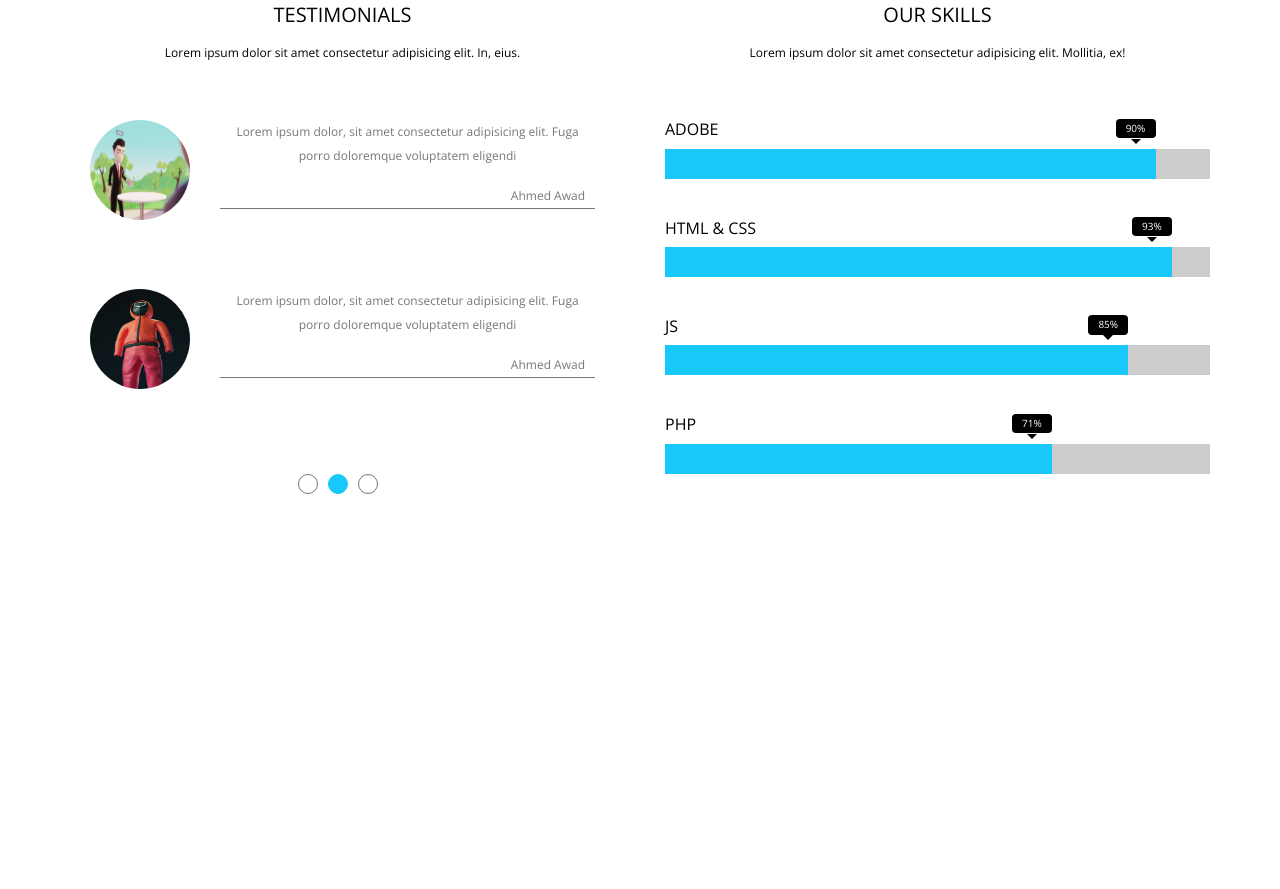
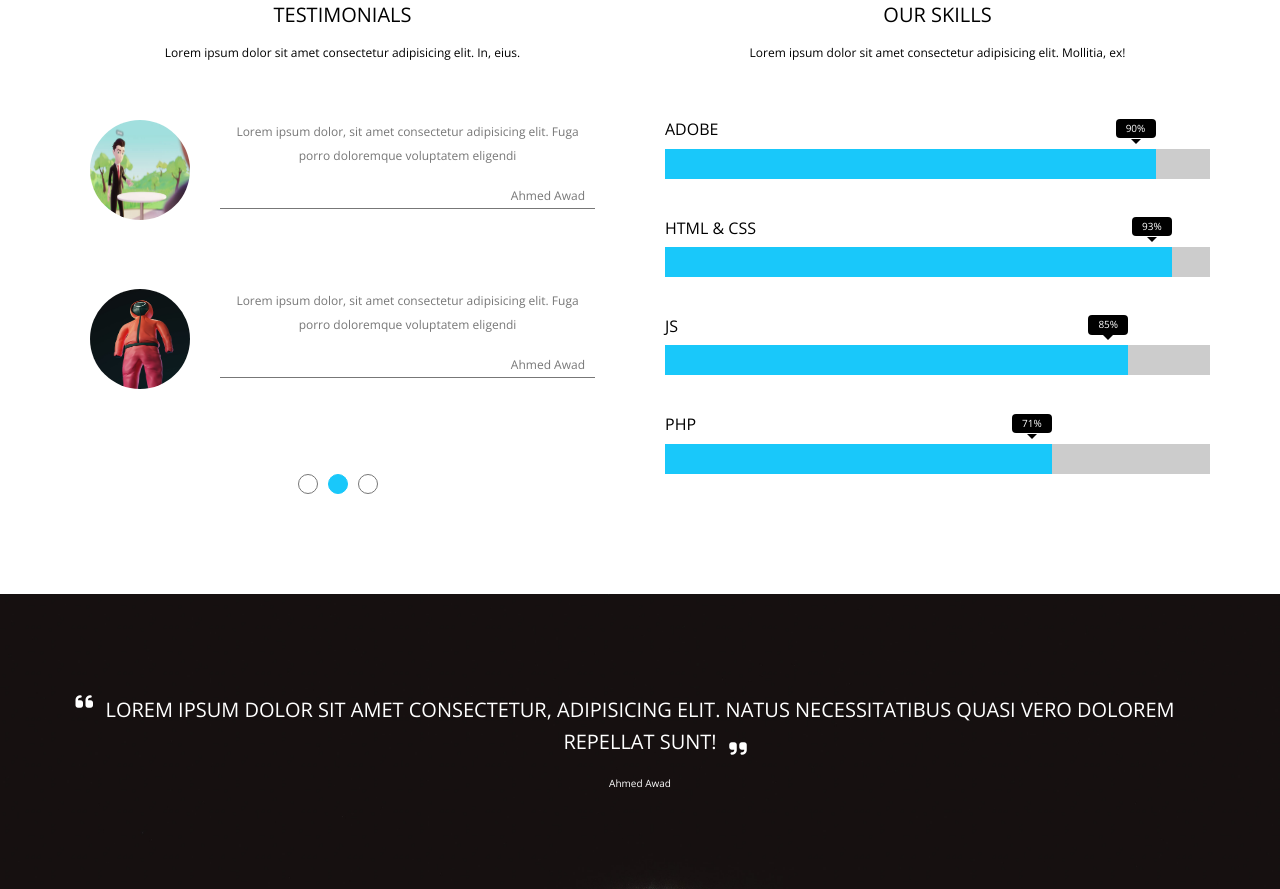
Before and after one commit to AhmedAwad97/Template-2, a plain HTML site: page index.html in a window 1280 px wide. Shown: the part 5283-6172 px from the top of the page. Before the commit the page ends 5877 px from the top, so only its background shows below. Drawn offline with nearby package versions, Linux system fonts and the light colour scheme.

Commit message:
Quote section

```diff
--- a/CSS/styles.css
+++ b/CSS/styles.css
@@ -865,3 +865,46 @@ header nav .form i {
   border-color: black transparent transparent;
 }
 /*End Testimonial*/
+
+/*Start Quote*/
+.quote {
+  background-image: url(../img/black\ background\ 2.jpg);
+  background-size: cover;
+  color: white;
+  padding-bottom: var(--section-padding);
+  padding-top: var(--section-padding);
+  text-align: center;
+}
+
+.quote q {
+  font-size: 2rem;
+  text-transform: uppercase;
+  line-height: 1.6;
+  position: relative;
+}
+
+.quote q::before,
+.quote q::after {
+  font-weight: 900;
+  font-family: "Font Awesome 5 Free";
+}
+
+.quote q::before {
+  content: \f10d;
+  position: absolute;
+  left: -3rem;
+  top: -1rem;
+}
+
+.quote q::after {
+  content: \f10e;
+  position: absolute;
+  right: -3rem;
+  bottom: -1rem;
+}
+
+.quote span {
+  display: block;
+  margin-top: 2rem;
+}
+/*End Quote*/
--- a/index.html
+++ b/index.html
@@ -370,5 +370,17 @@
       </div>
     </div>
     <!--End Testimonial section-->
+
+    <!--Start Quote Section-->
+    <div class="quote">
+      <div class="container">
+        <q
+          >Lorem ipsum dolor sit amet consectetur, adipisicing elit. Natus
+          necessitatibus quasi vero dolorem repellat sunt!</q
+        >
+        <span>Ahmed Awad</span>
+      </div>
+    </div>
+    <!--End Quote Section-->
   </body>
 </html>
```
